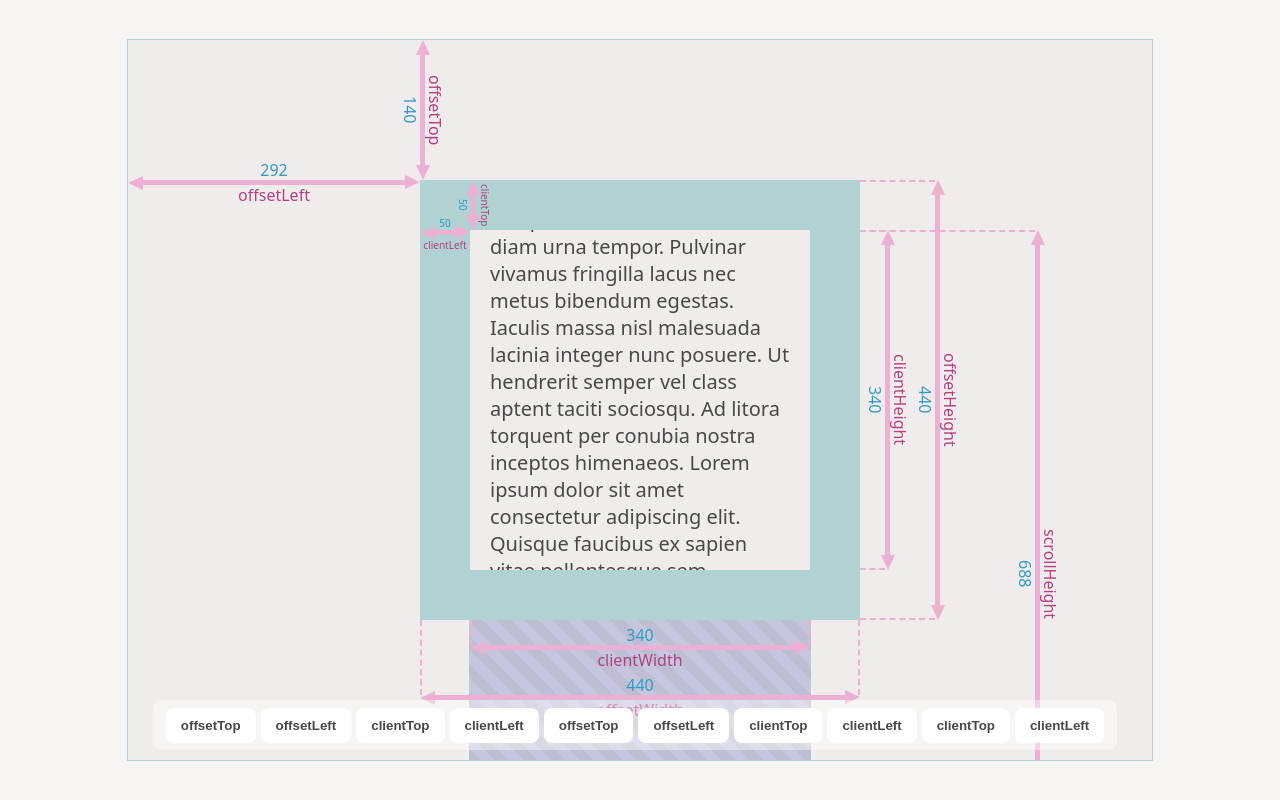
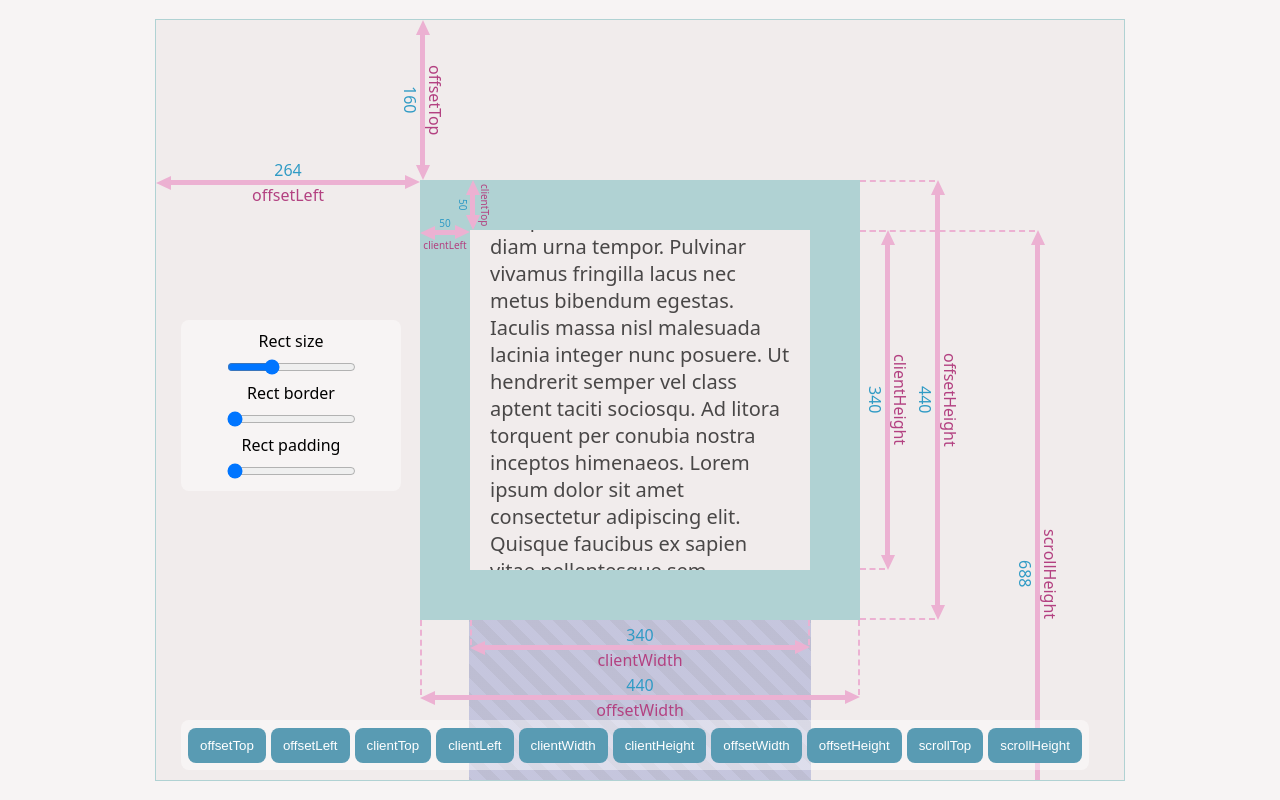
Before and after one commit to kysonic/sscs, a website: page index.html in a window 1280 px wide. Drawn offline with Linux system fonts and the light colour scheme.

Commit message:
chore: controls brut force implementation

```diff
--- a/index.html
+++ b/index.html
@@ -128,17 +128,26 @@
                     <div class="dashes"></div>
                 </div>
 
-                <div class="buttons">
-                    <button class="btn">offsetTop</button>
-                    <button class="btn">offsetLeft</button>
-                    <button class="btn">clientTop</button>
-                    <button class="btn">clientLeft</button>
-                    <button class="btn">offsetTop</button>
-                    <button class="btn">offsetLeft</button>
-                    <button class="btn">clientTop</button>
-                    <button class="btn">clientLeft</button>
-                    <button class="btn">clientTop</button>
-                    <button class="btn">clientLeft</button>
+                <div id="buttons" class="buttons">
+                    <button class="btn active" data-prop="offsetTop">offsetTop</button>
+                    <button class="btn active" data-prop="offsetLeft">offsetLeft</button>
+                    <button class="btn active" data-prop="clientTop">clientTop</button>
+                    <button class="btn active" data-prop="clientLeft">clientLeft</button>
+                    <button class="btn active" data-prop="clientWidth">clientWidth</button>
+                    <button class="btn active" data-prop="clientHeight">clientHeight</button>
+                    <button class="btn active" data-prop="offsetWidth">offsetWidth</button>
+                    <button class="btn active" data-prop="offsetHeight">offsetHeight</button>
+                    <button class="btn active" data-prop="scrollTop">scrollTop</button>
+                    <button class="btn active" data-prop="scrollHeight">scrollHeight</button>
+                </div>
+
+                <div id="controls" class="controls">
+                    <label for="size">Rect size</label>
+                    <input id="size" type="range" value="300" min="200" max="500" />
+                    <label for="border">Rect border</label>
+                    <input id="border" type="range" value="50" min="50" max="100" />
+                    <label for="padding">Rect padding</label>
+                    <input id="padding" type="range" value="20" min="20" max="40" />
                 </div>
             </div>
         </div>
--- a/src/css/main.css
+++ b/src/css/main.css
@@ -45,10 +45,10 @@ body {
         position: relative;
         overflow: hidden;
 
-        max-width: 1024px;
-        max-height: 1024px;
-        width: 90%;
-        height: 90%;
+        max-width: 968px;
+        max-height: 968px;
+        width: 95%;
+        height: 95%;
 
         display: flex;
         justify-content: center;
@@ -350,7 +350,7 @@ body {
         opacity: 0.3;
     }
 
-    /* Controls */
+    /* Buttons */
 
     .buttons {
         position: absolute;
@@ -377,8 +377,7 @@ body {
             display: inline-block;
             cursor: pointer;
             color: var(--text-color);
-            font-weight: bold;
-            padding: 10px 15px;
+            padding: 10px 12px;
             text-decoration: none;
             border: none;
 
@@ -396,4 +395,28 @@ body {
             }
         }
     }
+
+    /* Controls */
+
+    .controls {
+        position: absolute;
+
+        width: 200px;
+        height: auto;
+
+        padding: 10px;
+
+        left: 25px;
+        top: calc(50% - 80px);
+
+        display: flex;
+        justify-content: center;
+        align-items: center;
+        gap: 5px;
+        flex-wrap: wrap;
+
+        border-radius: 8px;
+        background-color: #ffffff69;
+        z-index: 11;
+    }
 }
--- a/src/js/main.js
+++ b/src/js/main.js
@@ -40,3 +40,35 @@ updateInterfaceValues();
 setScrollHeight();
 // Setup basic position
 rect.scrollTo(0, 206);
+
+const buttonsList = document.querySelectorAll('*[data-prop]');
+
+buttons.addEventListener('click', (e) => {
+    if (e.target.dataset.prop) {
+        const isActive = e.target.classList.contains('active');
+        window[e.target.dataset.prop].style.display = !isActive ? 'flex' : 'none';
+        e.target.classList[!isActive ? 'add' : 'remove']('active');
+    }
+});
+
+size.addEventListener('change', (e) => {
+    const root = document.documentElement;
+
+    root.style.setProperty('--rect-size', e.target.value + 'px');
+
+    updateInterfaceValues();
+});
+
+border.addEventListener('change', (e) => {
+    const root = document.documentElement;
+
+    root.style.setProperty('--rect-border-size', e.target.value + 'px');
+    updateInterfaceValues();
+});
+
+padding.addEventListener('change', (e) => {
+    const root = document.documentElement;
+
+    root.style.setProperty('--rect-padding-size', e.target.value + 'px');
+    updateInterfaceValues();
+});
```
